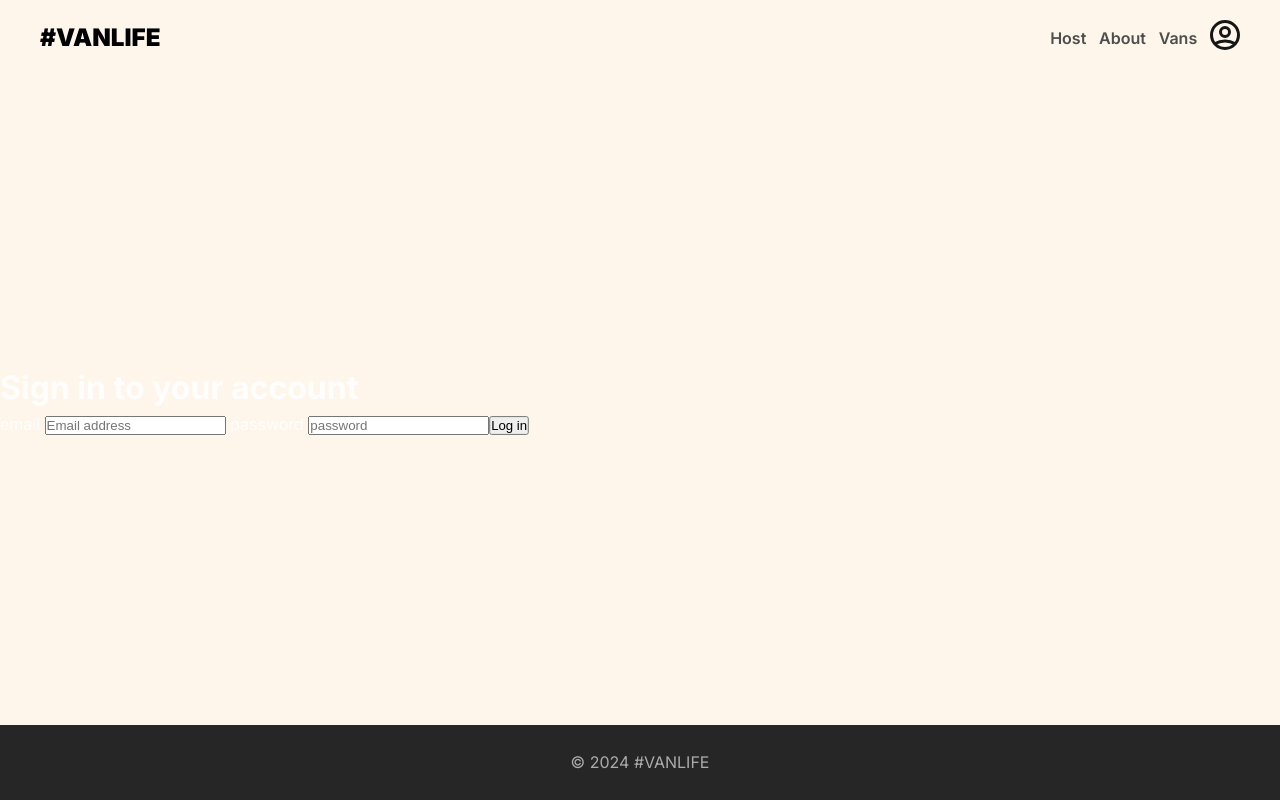
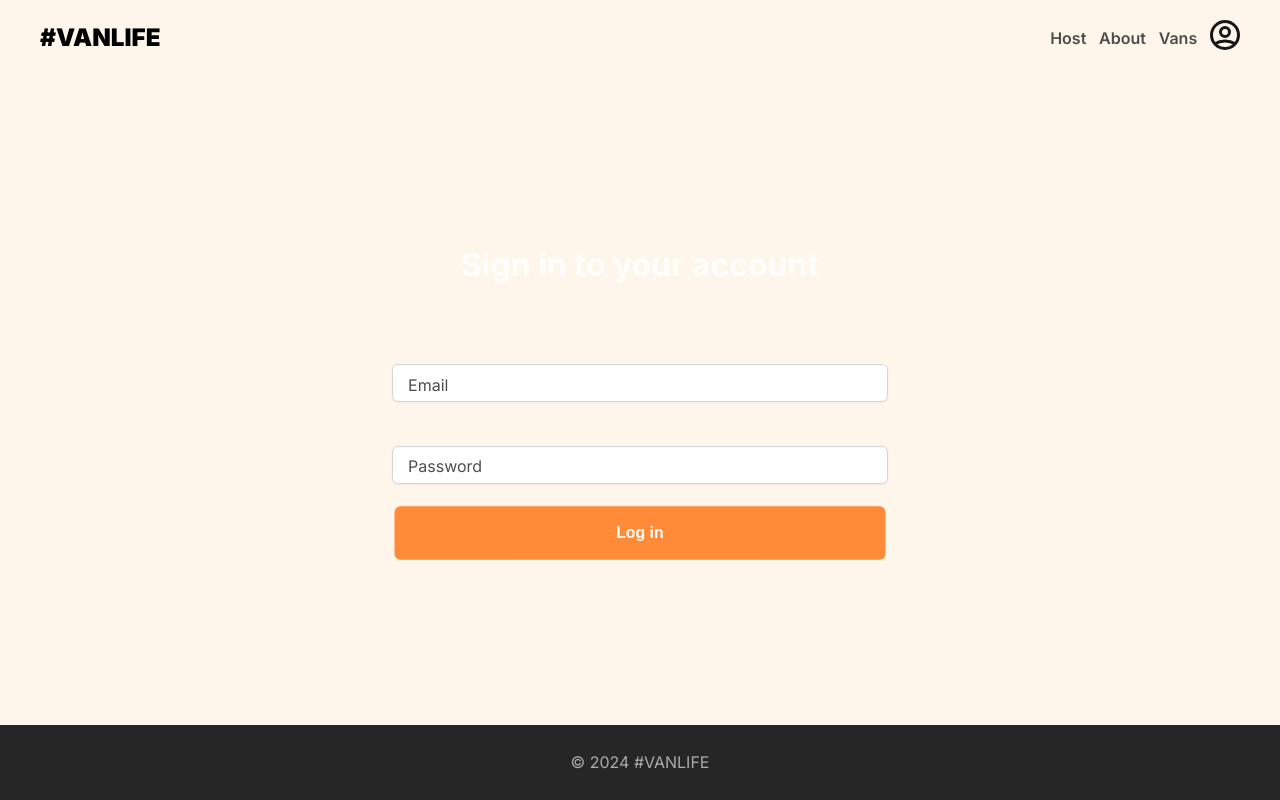
Before and after one commit to KMusyimi/vanlife-r6, a React (Vite) app: page /login in a window 1280 px wide. Built offline with nearby package versions, Linux system fonts and the light colour scheme; what miragejs would draw is missing.

Commit message:
added a styling to my login page

```diff
--- a/src/App.css
+++ b/src/App.css
@@ -581,7 +581,65 @@ body, .bg-color{
     font-size: 2.8rem;
     padding-block: .285em;
 }
+#root .login-container{
+    width: min(100%, 550px);
+    padding-inline: 1.695em;
+}
+.login-container h1{
+    font-size: clamp(1.625rem, 1.4083rem + 0.9245vw, 2rem);
+    margin-bottom: 1.5em;
+    text-align: center;
+}
+.login-container form{
+    width: 100%;
+}
+.login-container form label {
+    display: block;
+    text-transform: capitalize;
+    margin-bottom: .223em;
+    color: hsla(0, 0%, 30%, 1);
+    transform: translate(1em, 36px);
+    transition: transform 400ms linear var(--trs-delay, 300ms);
+}
+.login-container form .focus,
+.login-container form label:has(+input:focus) {
+    --trs-delay: 0ms;
+    transform: translate(0, 0);
+}
 
+.login-container form input,
+.login-container form input::placeholder {
+    font-weight: 400;
+    font-size: 1rem;
+    color: hsla(0, 0%, 30%, 1);
+}
+.login-container form input::placeholder{
+    visibility: hidden;
+}
+.login-container form input {
+    padding: .563em .813em;
+    width: 100%;
+    background-color: hsla(0, 0%, 100%, 1);
+    box-shadow: 0 1px 2px 0 hsla(0, 0%, 0%, 0.05);
+    border: 1px solid hsla(216, 12%, 84%, 1);
+    border-radius: 0.375rem;
+}
+.login-container form input:first-of-type{
+    margin-bottom: 1em;
+}
+.login-container form input:last-of-type{
+    margin-bottom: 1.375em;
+}
+.login-container form button{
+    font-size: 1rem;
+    width: 100%;
+    background-color: hsla(25, 100%, 61%, 1);
+    color: hsla(0, 0%, 100%, 1);
+    padding-block: 1.125em;
+    border: transparent;
+    border-radius: 0.375rem;
+
+}
 .not-found-container {
     display: flex;
     align-items: center;
--- a/src/views/Login.jsx
+++ b/src/views/Login.jsx
@@ -10,15 +10,21 @@ export default function Login() {
         e.preventDefault();
         console.log(loginFormData);
     }
-    function handleChange(e){
-        const {name, value} = e.target;
+
+    function handleChange(e) {
+        const {name, value, id} = e.target;
+        const label = document.querySelector(`label[for=${id}]`);
+
+        value === ''? label.className = '' : label.className = 'focus';
+
         setLoginFormData(prev => ({
             ...prev, [name]: value
         }));
     }
+
     return (
-        <div className="login-container">
-            <header><h1>Sign in to your account</h1></header>
+        <div className="login-container sect-width">
+            <header><h1 className='fw-700'>Sign in to your account</h1></header>
             <form onSubmit={handleSubmit} className='login-form'>
                 <label htmlFor='email'> email </label>
                 <input
@@ -39,7 +45,7 @@ export default function Login() {
                     onChange={handleChange}
                     value={loginFormData.password}
                 />
-                <button type='submit'>Log in</button>
+                <button type='submit' className='fw-700'>Log in</button>
             </form>
         </div>
     )
```
